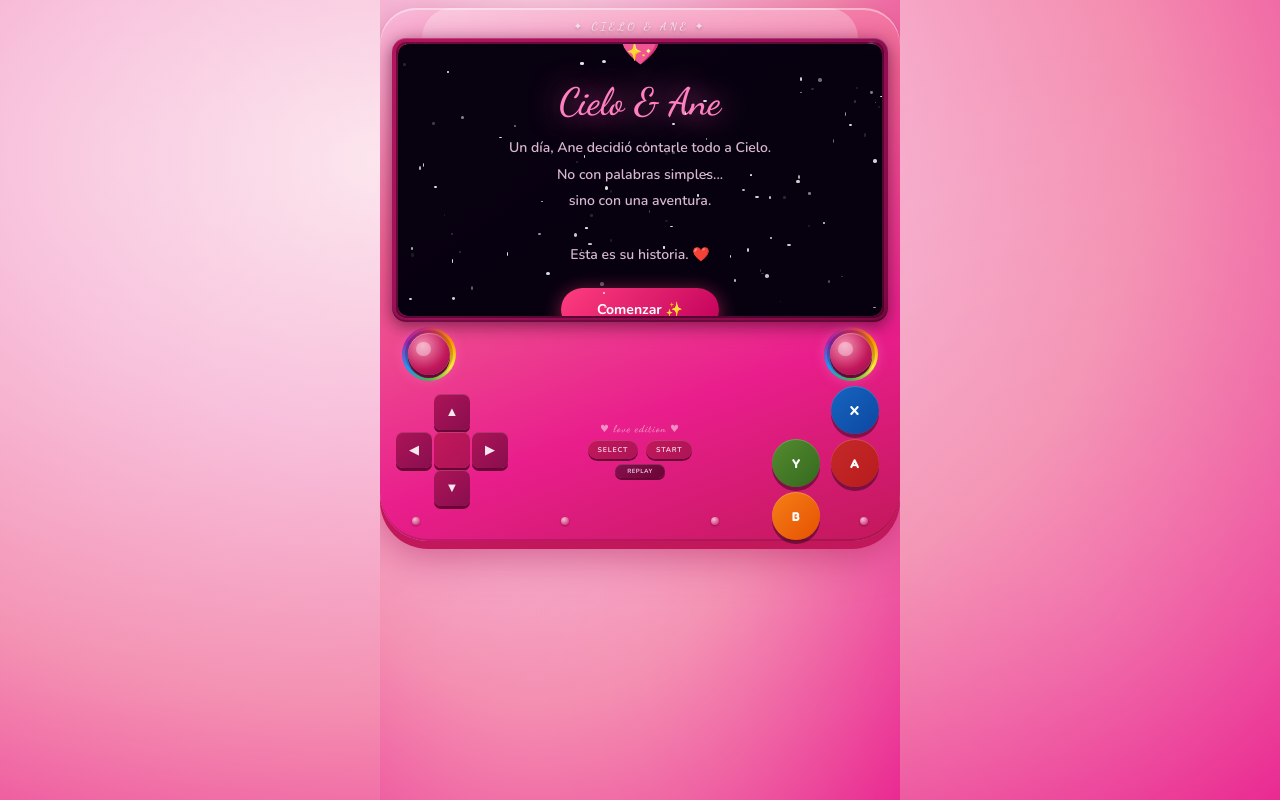
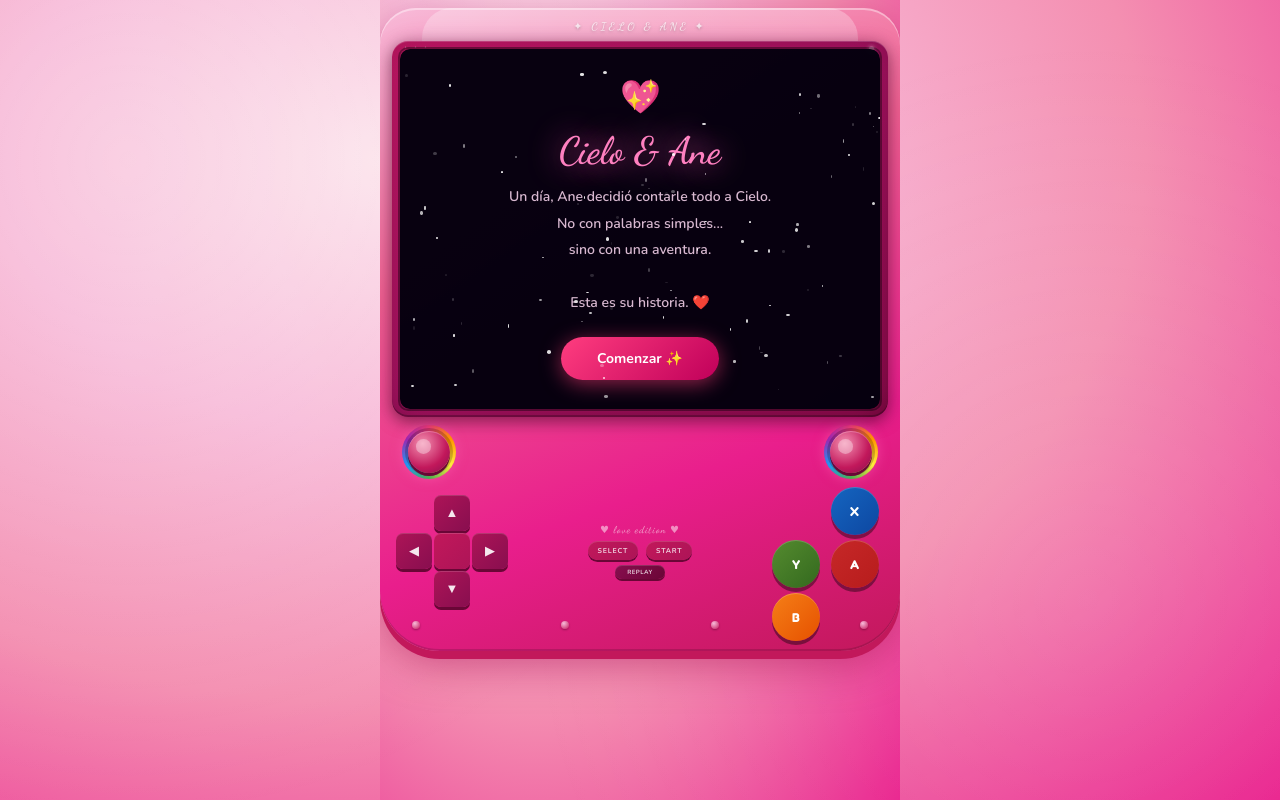
Before and after one commit to TuWebDigital/Minijuego, a plain HTML site: page index.html in a window 1280 px wide. Drawn offline with nearby package versions, Linux system fonts and the light colour scheme.

Commit message:
Add files via upload

```diff
--- a/index.html
+++ b/index.html
@@ -60,14 +60,14 @@ body::before{
   width: 100%;
   max-width: 520px;
   background: linear-gradient(160deg, #f8bbd9 0%, #f06292 35%, #e91e8c 70%, #c2185b 100%);
-  border-radius: 36px 36px 48px 48px;
-  padding: 12px 12px 16px 12px;
+  border-radius: 36px 36px 60px 60px;
+  padding: 12px 12px 22px 12px;
   box-shadow:
     0 8px 0 var(--console-shadow),
     0 14px 40px rgba(173,20,87,0.55),
     0 2px 0 rgba(255,255,255,0.4) inset,
     0 -2px 0 rgba(0,0,0,0.15) inset;
-  display:flex;flex-direction:column;align-items:center;gap:5px;
+  display:flex;flex-direction:column;align-items:center;gap:8px;
   user-select:none;
   -webkit-user-select:none;
   margin: 8px 0 16px 0;
@@ -98,8 +98,8 @@ body::before{
 #screenBezel{
   width:100%;
   background:linear-gradient(145deg, #ad1457, #880e4f, #6a0636);
-  border-radius:14px;
-  padding:6px;
+  border-radius:16px;
+  padding:8px;
   box-shadow:
     0 4px 16px rgba(0,0,0,0.5),
     0 1px 0 rgba(255,255,255,0.2) inset,
@@ -129,7 +129,7 @@ body::before{
 #gameWrapper{
   position:relative;
   width:100%;
-  aspect-ratio:16/9;
+  aspect-ratio:4/3;
   border-radius:8px;
   overflow:hidden;
   box-shadow: 0 0 0 2px rgba(0,0,0,0.4), 0 0 30px rgba(233,30,140,0.4);
```
